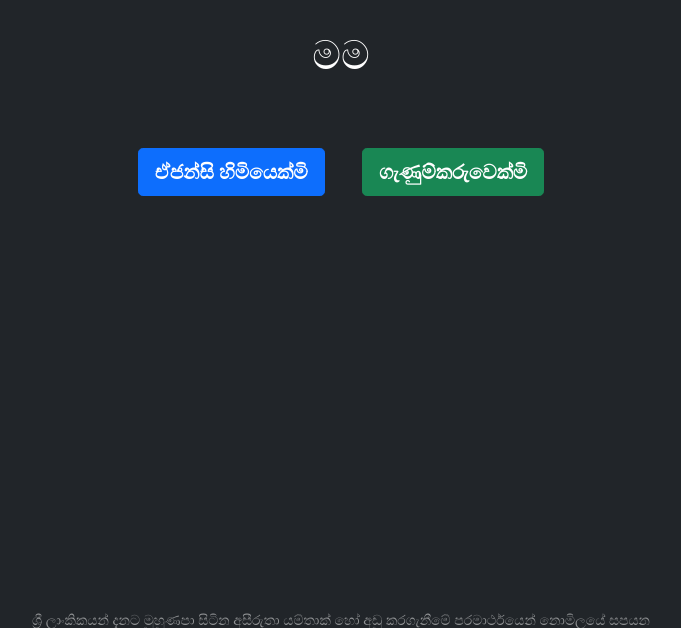
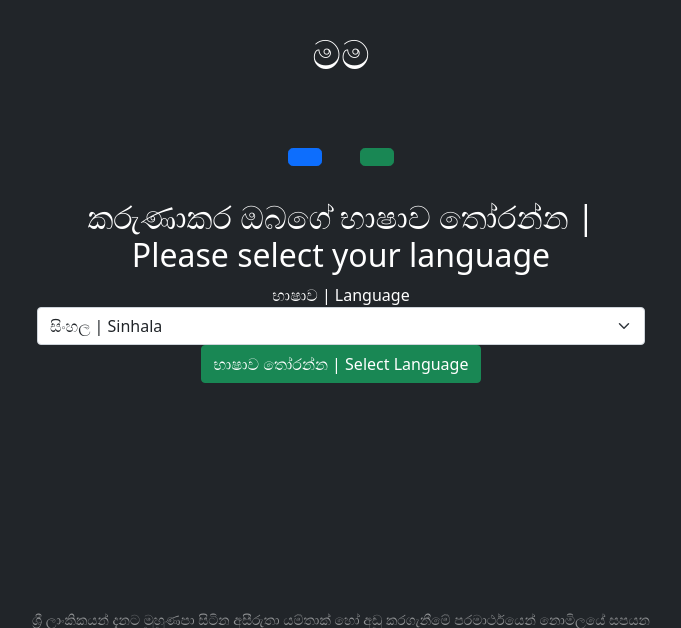
Before and after one commit to madhusankagoonathilake/gas-queue-mgt, a PHP site: page / in a window 1280 px wide. Shown: the part 50-678 px from the top of the page, without its empty margins (299-980 px from the left). Run offline with PHP 8.4, Linux system fonts and the light colour scheme; data that the repository does not hold is empty.

Commit message:
feat: add english laguage to front page, and laguage selection

```diff
--- a/web/index.php
+++ b/web/index.php
@@ -8,6 +8,26 @@ if (isLoggedIn()) {
     header('Location: /agency-dashboard.php');
 }
 
+if ($_POST['language']) {
+    if ($_POST['language'] == 'si') {
+        setcookie('language', 'si', time() + (86400 * 30), "/");
+    } else if ($_POST['language'] == 'en') {
+        setcookie('language', 'en', time() + (86400 * 30), "/");
+    }
+}
+
+if (!isset($_COOKIE['language'])) {
+    setcookie('language', 'si', time() + (86400 * 30), "/");
+}
+
+if (isset($_COOKIE['language']) && $_COOKIE['language'] == 'si') {
+    $line1 = "ඒජන්සි හිමියෙක්මි";
+    $line2 = "ගනුම්කරුවෙක්මි";
+} else if (isset($_COOKIE['language']) && $_COOKIE['language'] == 'en') {
+    $line1 = "Agency Owner";
+    $line2 = "Buyer";
+}
+
 include_once '../templates/header.php';
 ?>
 
@@ -15,10 +35,18 @@ include_once '../templates/header.php';
     <h1>මම</h1>
     <p class="lead">&nbsp;</p>
     <p class="lead">
-        <a href="agency.php" class="btn btn-lg btn-secondary fw-bold border-primary bg-primary text-white m-3">ඒජන්සි
-            හිමියෙක්මි</a>
-        <a href="buyer.php" class="btn btn-lg btn-secondary fw-bold border-success bg-success text-white m-3">ගැණුම්කරුවෙක්මි</a>
+        <a href="agency.php" class="btn btn-lg btn-secondary fw-bold border-primary bg-primary text-white m-3"><?php echo $line1; ?></a>
+        <a href="buyer.php" class="btn btn-lg btn-secondary fw-bold border-success bg-success text-white m-3"></a>
     </p>
+    <h2>කරුණාකර ඔබගේ භාෂාව තෝරන්න | Please select your language</h2>
+    <form action="/" method="post">
+        <label for="language">භාෂාව | Language</label>
+        <select name="language" id="language" class="form-select">
+            <option value="si">සිංහල | Sinhala</option>
+            <option value="en">ඉංග්‍රීසි | English</option>
+        </select>
+        <button type="submit" class="btn btn-success">භාෂාව තෝරන්න | Select Language</button>
+    </form>
 </main>
 
 <?php include_once '../templates/footer.php' ?>
```
